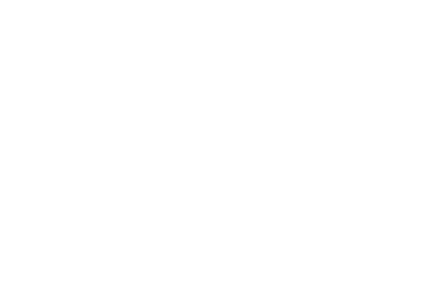
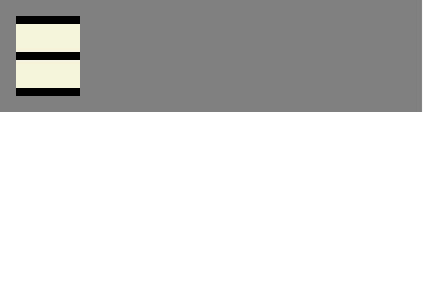
Before and after one commit to Atouzani7/Hackathon, a React (Vite) app in the folder frontend/: page / in a window 390 px wide. Shown: the top 300 px of the page, 422 px wide, since content can reach past the window. Built offline with nearby package versions, Linux system fonts and the light colour scheme.

Commit message:
menu hamburger

```diff
--- a/frontend/package.json
+++ b/frontend/package.json
@@ -10,9 +10,11 @@
     "fix": "prettier --write . && eslint --fix --ext .jsx ."
   },
   "dependencies": {
+    "dotenv": "^16.0.3",
     "prop-types": "^15.8.1",
     "react": "^18.0.0",
-    "react-dom": "^18.0.0"
+    "react-dom": "^18.0.0",
+    "react-router-dom": "^6.4.3"
   },
   "devDependencies": {
     "@vitejs/plugin-react": "^1.0.7",
--- a/frontend/src/App.jsx
+++ b/frontend/src/App.jsx
@@ -1,9 +1,9 @@
 import React from "react";
-
+import HamburgerMenu from "./components/MenuHamburger/HamburgerMenu";
 function App() {
   return (
     <div className="App">
-
+      <HamburgerMenu />
     </div>
   );
 }
--- /dev/null
+++ b/frontend/src/components/MenuHamburger/HamburgerMenu.css
@@ -0,0 +1,30 @@
+* {
+  margin: 0;
+  box-sizing: 0;
+}
+
+nav {
+  width: 100%;
+  height: 5em;
+  background-color: gray;
+  display: flex;
+  justify-content: flex-start;
+  padding: 1em;
+}
+
+.burger-menu {
+  height: 100%;
+  width: 4em;
+  display: flex;
+  flex-direction: column;
+  align-items: flex-start;
+  justify-content: space-between;
+  cursor: pointer;
+  background-color: beige;
+}
+
+.burger-bar {
+  width: 4em;
+  height: 0.5em;
+  background-color: black;
+}
--- /dev/null
+++ b/frontend/src/components/MenuHamburger/HamburgerMenu.jsx
@@ -0,0 +1,33 @@
+import React from "react";
+import "./HamburgerMenu.css";
+import { useState } from "react";
+
+const HamburgerMenu = () => {
+  const [burger_class, setBurgerClass] = useState("burger-bar unclicked");
+  const [menu_class, setMenuClass] = useState("menu hidden");
+  const [isMenuClicked, setIsMenuClicked] = useState(false);
+
+  const updateMenu = () => {
+    if (!isMenuClicked) {
+      setBurgerClass("burger-bar clicked");
+      setMenuClass("menu visible");
+    } else {
+      setBurgerClass("burger-bar unclicked");
+      setMenuClass("menu hidden");
+    }
+  };
+  return (
+    <div style={{ width: "100%", height: "100vh" }}>
+      <nav>
+        <div className="burger-menu">
+          <div className={burger_class} onClick={updateMenu}></div>
+          <div className={burger_class} onClick={updateMenu}></div>
+          <div className={burger_class} onClick={updateMenu}></div>
+        </div>
+      </nav>
+      <div></div>
+    </div>
+  );
+};
+
+export default HamburgerMenu;
```
Also changed, not shown: 1 other file (tests, documents, lock files or other folders).
